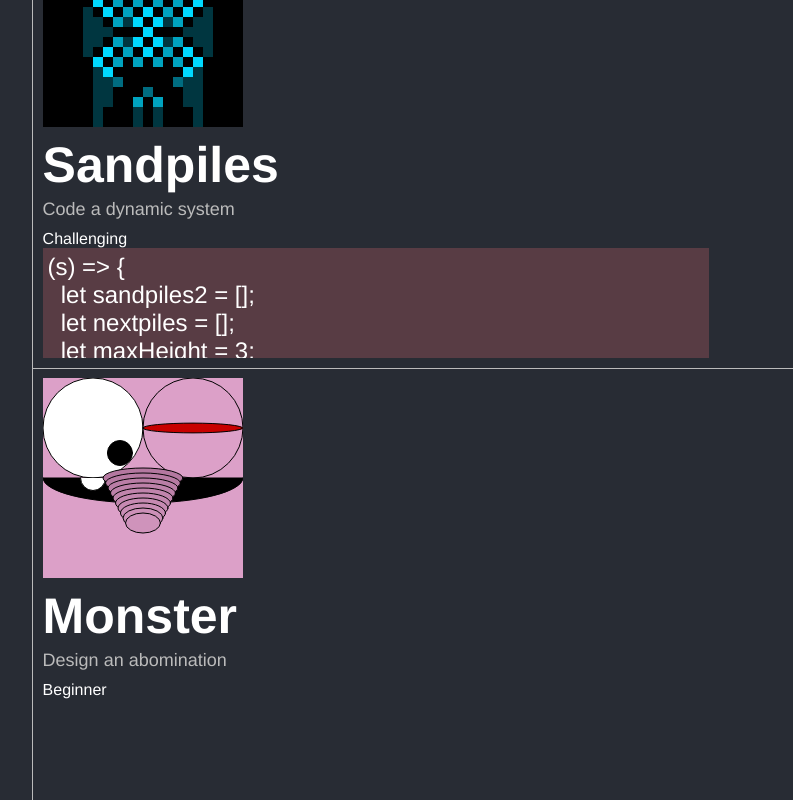
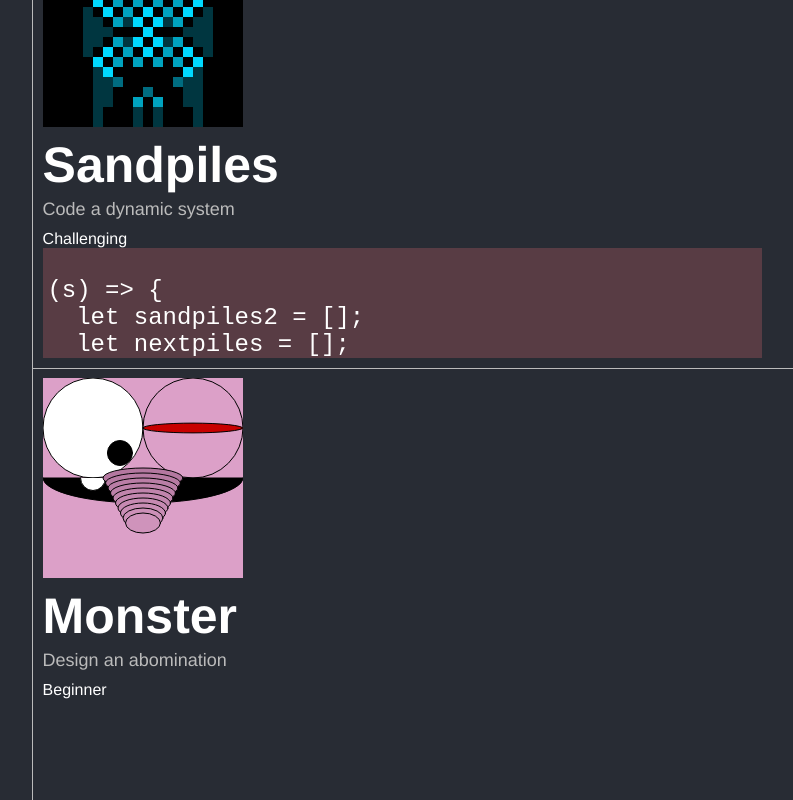
Before and after one commit to snoogans775/processing-playground-react, a React (Create React App) app: page / in a window 1280 px wide. Shown: the part 300-1100 px from the top of the page, without its empty margins (160-953 px from the left). Built offline with nearby package versions, Linux system fonts and the light colour scheme.

Commit message:
added pretags to sourceCode

```diff
--- a/src/components/Gallery.js
+++ b/src/components/Gallery.js
@@ -73,7 +73,7 @@ class SourceCode extends React.Component {
 						transition: 'opacity 500ms linear',
 						opacity: this.state.visible ? 1 : 0
 					}}
-				>{this.props.plaintext}</div>
+				><pre>{this.props.plaintext}</pre></div>
 			</VizSensor>
 		);
 	}
```
